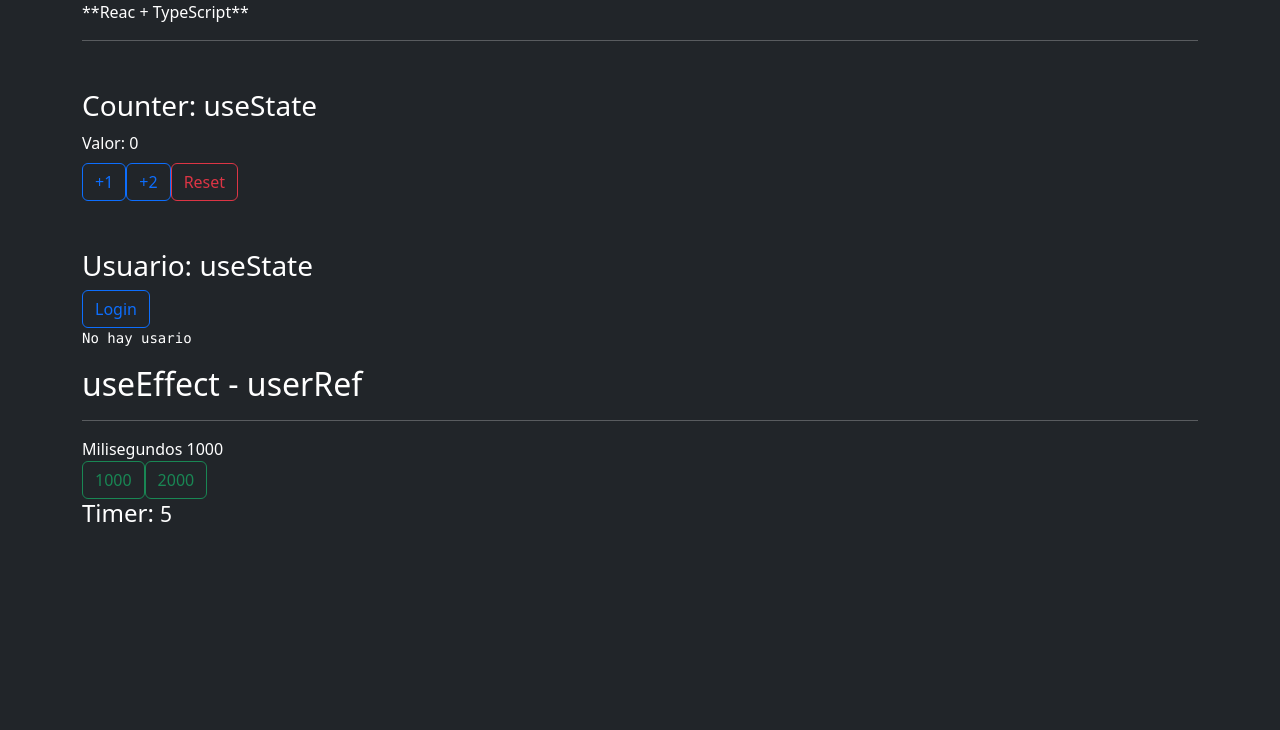
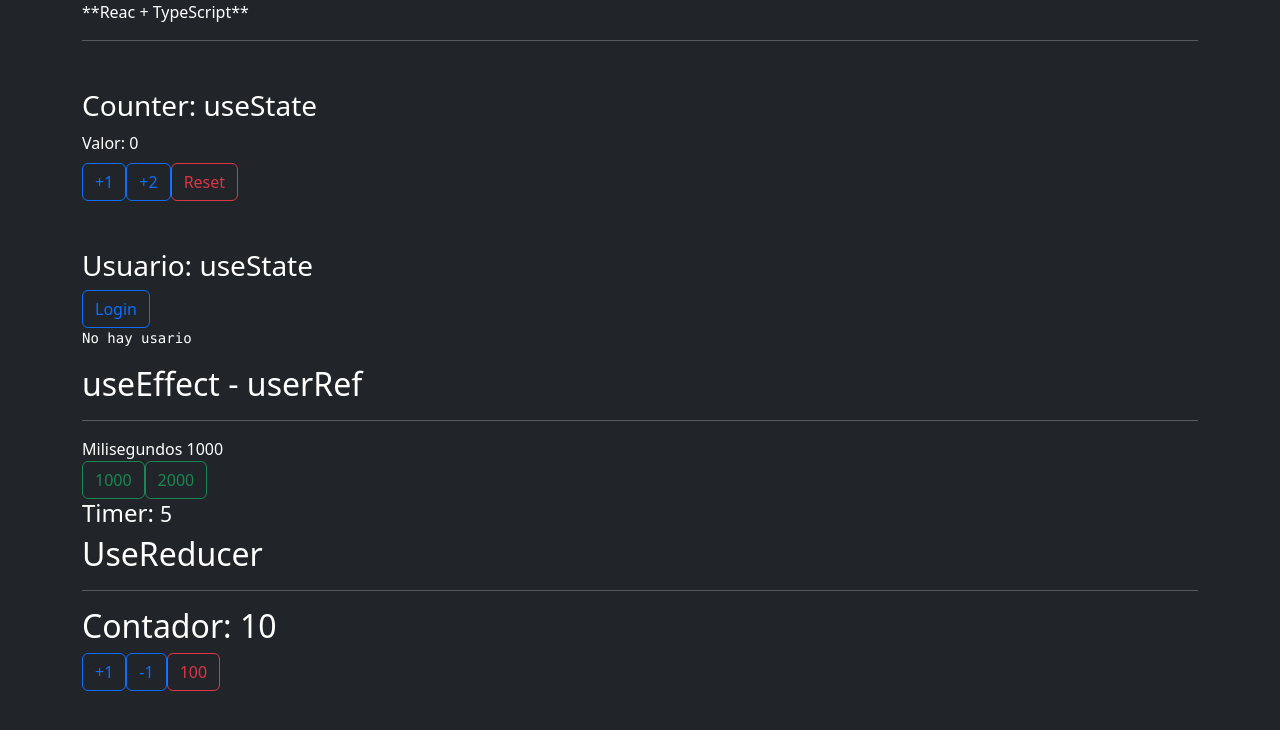
Before and after one commit to Islasmar/Mini-Curso-Reac, a React (Create React App) app: page / in a window 1280 px wide. Shown: the top 730 px of the page. Built offline with nearby package versions, Linux system fonts and the light colour scheme.

Commit message:
Nuevos cambios con custom

```diff
--- a/src/App.tsx
+++ b/src/App.tsx
@@ -2,6 +2,7 @@
 import { Usuario } from './components/Usuario';
 
 import { TimerPadre } from './components/TimerPadre';
+import { ContadorRed } from './components/ContadorRed';
 
 function App() {
   return (
@@ -17,6 +18,10 @@
 
       <TimerPadre/>
 
+      <h2>UseReducer</h2>
+      <hr />
+      <ContadorRed/>
+
     </div>
   );
 }
--- a/src/components/ContadorRed.tsx
+++ b/src/components/ContadorRed.tsx
@@ -0,0 +1,66 @@
+import { useReducer } from 'react';
+
+const initialState = {
+    contador: 10,
+}
+
+type ActionType =
+    | { type: 'incrementar' }
+    | { type: 'decrementar' }
+    | { type: 'custom', payload: number};
+
+
+
+
+const contadorReducer = (state: typeof initialState, action: ActionType) => {
+
+    switch (action.type) {
+        case 'incrementar':
+            return {
+                ...state,
+                contador: state.contador + 1
+            }
+
+            case 'decrementar':
+                return {
+                    ...state,
+                    contador: state.contador -1
+            }
+
+            case 'custom':
+                return {
+                    ...state,
+                    contador: action.payload
+            }
+
+        default:
+            return state;
+    }
+}
+
+
+
+
+
+export const ContadorRed = () => {
+
+    const [{contador}, dispatch] = useReducer(contadorReducer, initialState);
+
+    return (
+        <>
+            <h2>Contador: {contador}</h2>
+            <button className="btn btn-outline-primary"
+                onClick={() => dispatch({ type: 'incrementar' })}>
+                +1
+            </button>
+            <button className="btn btn-outline-primary"
+                onClick={() => dispatch({ type: 'decrementar' })}>
+                -1
+            </button>
+            <button className="btn btn-outline-danger"
+                onClick={() => dispatch({ type: 'custom',payload : 100 })}>
+                100
+            </button>
+        </>
+    )
+}
```
